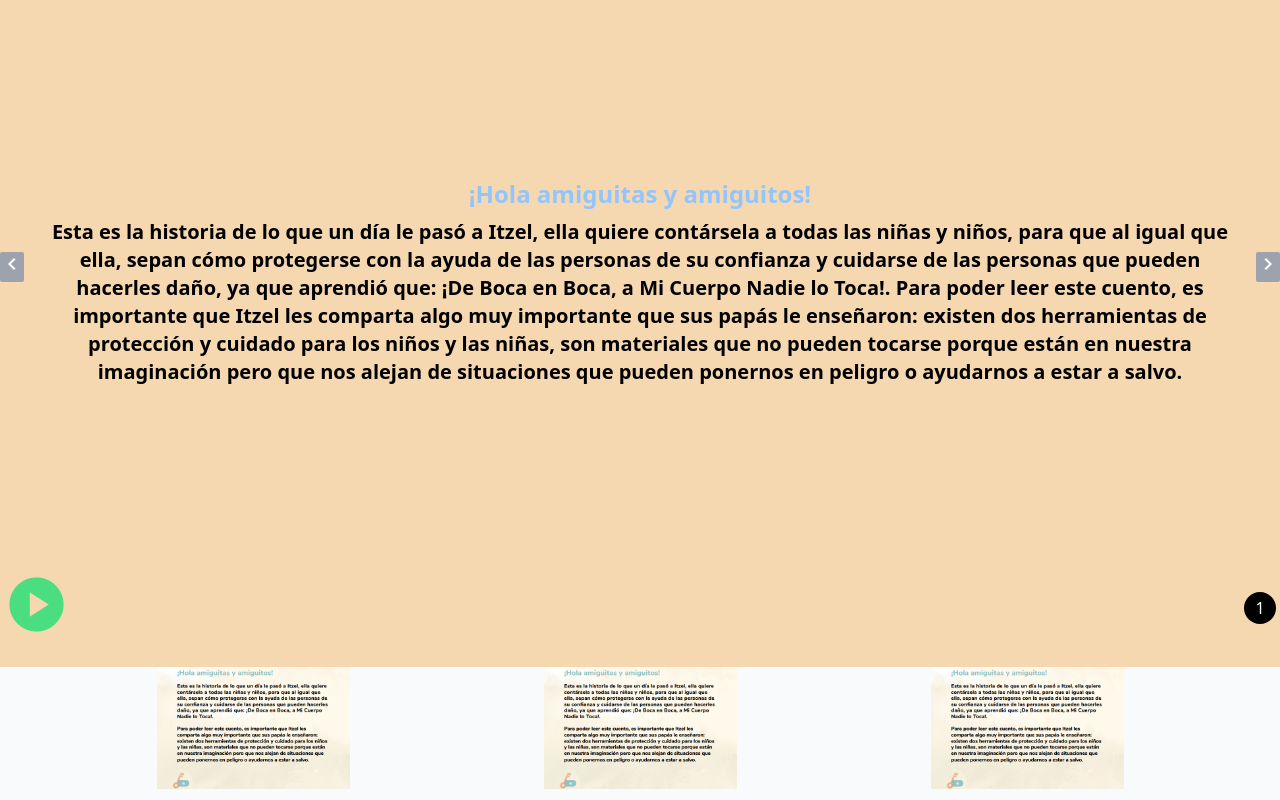
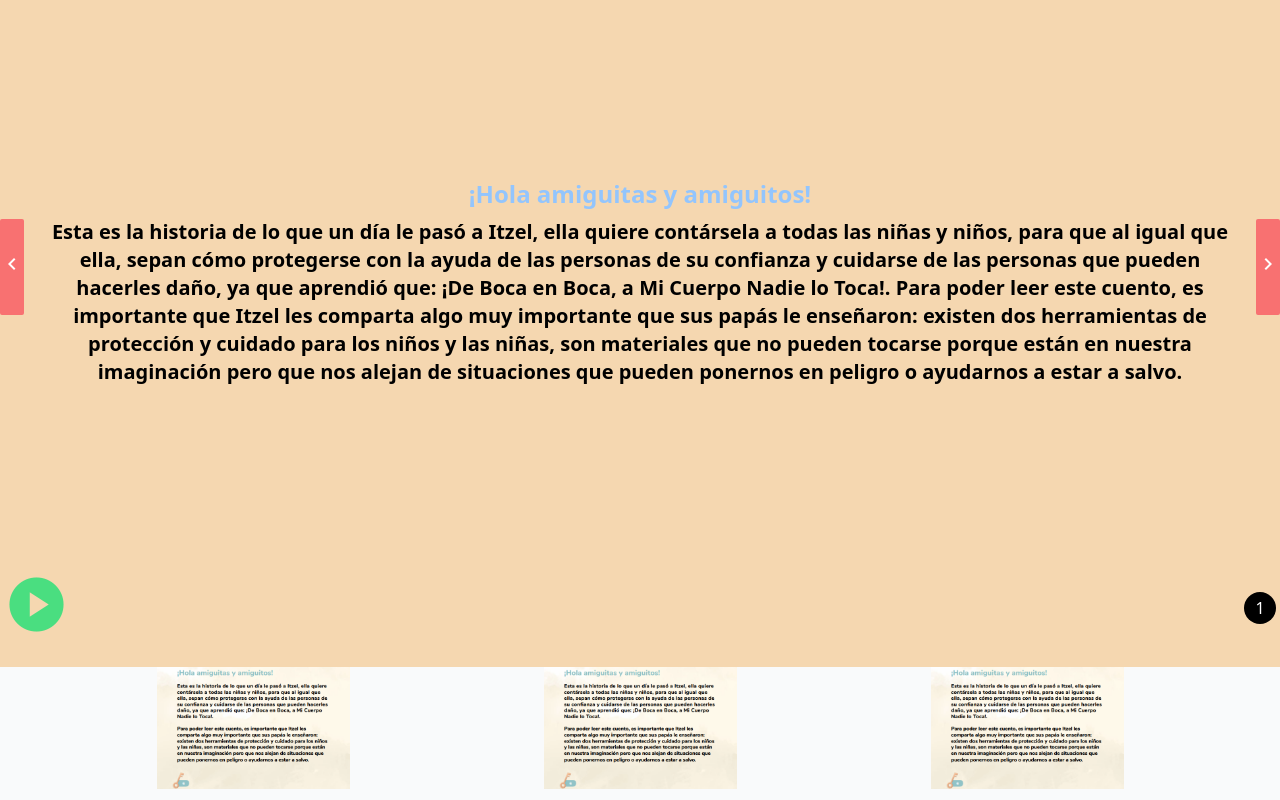
Before and after one commit to CarlosMoralesR/Tribunales-Amigables-Audiocuentos, a React (Vite) app in the folder cuento-v1/: page / in a window 1280 px wide. Both pictures are taken after a click on the button "Leer cuento". Built offline with nearby package versions, Linux system fonts and the light colour scheme.

Commit message:
fix: cambiando tamaño y colores de botones para cambiar paginas

```diff
--- a/cuento-v1/src/components/TextImage.tsx
+++ b/cuento-v1/src/components/TextImage.tsx
@@ -28,10 +28,10 @@ function TextImage({
           }
         }}
         disabled={currentPage === 0}
-        className={`absolute top-1/3 left-0 transform -translate-y-1/2 rounded-sm bg-gray-400 ${
+        className={`absolute top-1/3 h-24 left-0 transform -translate-y-1/2 rounded-sm bg-red-400 ${
           currentPage === 0
             ? "cursor-not-allowed disabled"
-            : "hover:bg-gray-500 hover:shadow-lg"
+            : "hover:bg-red-500 hover:shadow-lg"
         }`}
       >
         <span className="material-icons text-white">chevron_left</span>
@@ -100,10 +100,10 @@ function TextImage({
           }
         }}
         disabled={currentPage === arrayLength - 1}
-        className={`absolute top-1/3 right-0 transform -translate-y-1/2 rounded-sm bg-gray-400 ${
+        className={`absolute top-1/3 h-24 right-0 transform -translate-y-1/2 rounded-sm bg-red-400 ${
           currentPage === arrayLength - 1
             ? "cursor-not-allowed disabled"
-            : "hover:bg-gray-500 hover:shadow-lg"
+            : "hover:bg-red-500 hover:shadow-lg"
         }`}
       >
         <span className="material-icons text-white">chevron_right</span>
```
